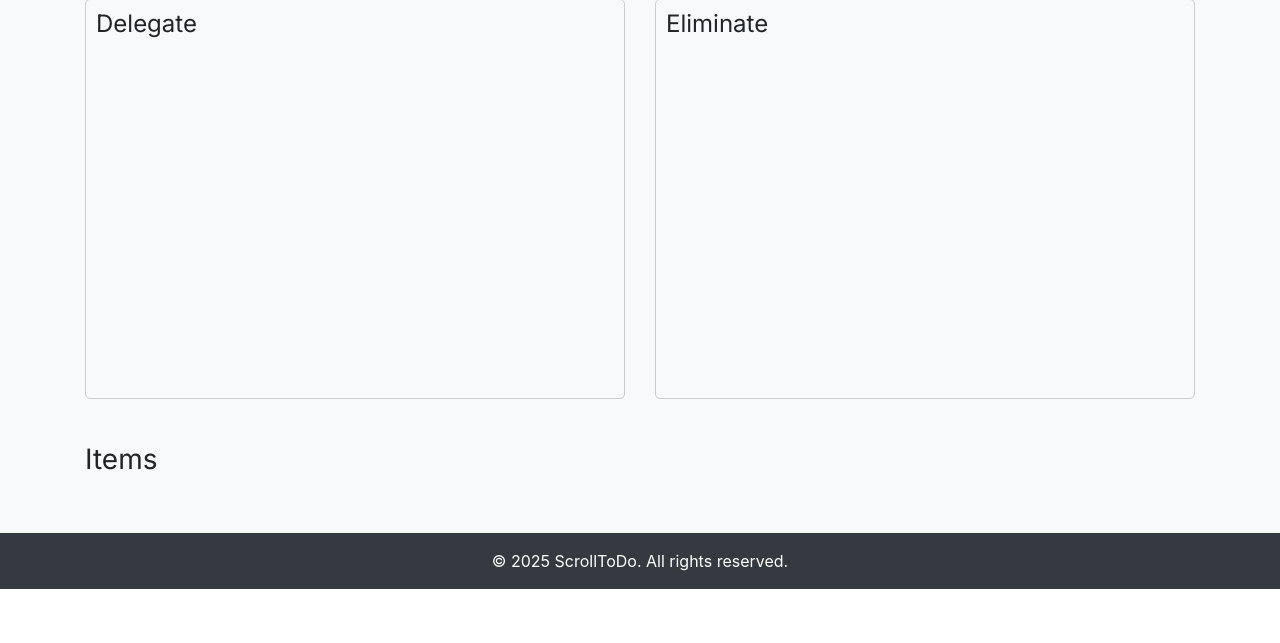
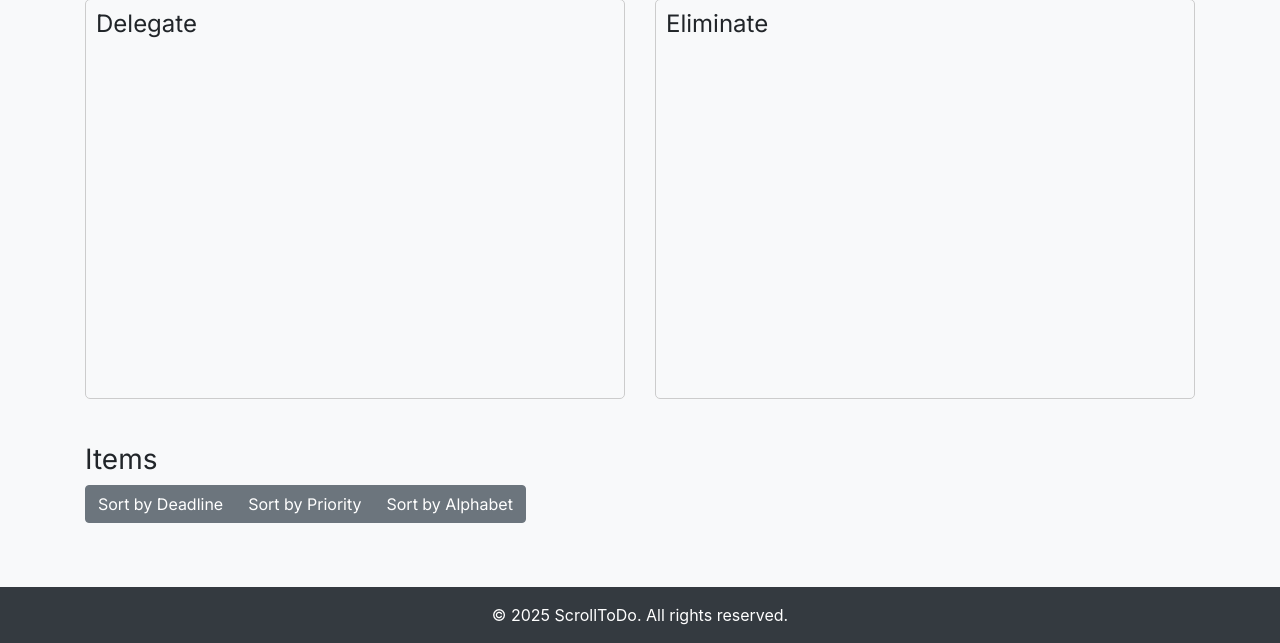
Before and after one commit to sharichungcode/ScrollToDo, a Django app: template tasks/templates/tasks/item_list_detail.html in a window 1280 px wide. Shown: the part 648-1291 px from the top of the page. Before the commit the page ends 1237 px from the top, so only its background shows below. Run offline with Django 4.2, Linux system fonts and the light colour scheme; the template is opened without the code that fills it, so the values that code supplies are empty; some libraries are stand-ins or nearby versions.

Commit message:
Item list sorting and saving edited ranking

```diff
--- a/tasks/templates/tasks/item_list_detail.html
+++ b/tasks/templates/tasks/item_list_detail.html
@@ -108,9 +108,14 @@
 
         <div class="mt-4">
             <h3 class="fw-bold">Items</h3>
+            <div class="btn-group mb-3" role="group" aria-label="Sorting options">
+                <button type="button" class="btn btn-secondary" onclick="sortItems('deadline')">Sort by Deadline</button>
+                <button type="button" class="btn btn-secondary" onclick="sortItems('priority')">Sort by Priority</button>
+                <button type="button" class="btn btn-secondary" onclick="sortItems('alphabet')">Sort by Alphabet</button>
+            </div>
             <div class="list-group" id="items-list">
                 {% for item in items %}
-                <div class="list-group-item d-flex justify-content-between align-items-center task-item" draggable="true" data-id="{{ item.id }}" data-position-x="{{ item.position_x }}" data-position-y="{{ item.position_y }}" data-priority="{{ item.priority }}" data-order="{{ item.order }}">
+                <div class="list-group-item d-flex justify-content-between align-items-center task-item" draggable="true" data-id="{{ item.id }}" data-position-x="{{ item.position_x }}" data-position-y="{{ item.position_y }}" data-priority="{{ item.priority }}" data-order="{{ item.order }}" data-deadline="{{ item.deadline }}">
                     <div>
                         <input type="checkbox" class="me-2" {% if item.completed %}checked{% endif %}>
                         <strong>{{ item.title }}</strong> <br>
@@ -278,43 +283,6 @@ function savePosition(itemId, positionX, positionY, priority) {
             });
         }
 
-// Function to load saved positions and priorities
-function loadSavedPositions() {
-    const items = document.querySelectorAll('.task-item');
-    items.forEach(item => {
-        const itemId = item.getAttribute('data-id');
-        const positionX = item.getAttribute('data-position-x');
-        const positionY = item.getAttribute('data-position-y');
-        const priority = item.getAttribute('data-priority');
-
-        if (positionX && positionY && priority) {
-            const quadrant = document.querySelector(`.task-list[data-priority="${priority}"]`);
-            const clone = document.createElement('div');
-            clone.classList.add('item-clone');
-            clone.setAttribute('draggable', 'true');
-            clone.setAttribute('data-id', itemId);
-            clone.setAttribute('data-clone-id', itemId);
-            clone.style.left = `${positionX}px`;
-            clone.style.top = `${positionY}px`;
-            clone.innerHTML = `<strong>${item.querySelector('strong').innerText}</strong>`;
-
-            // Add drag and drop event listeners to the clone
-            clone.addEventListener('dragstart', function(e) {
-                e.dataTransfer.setData("text/plain", e.target.innerText);
-                clone.classList.add('dragging');
-            });
-            clone.addEventListener('dragend', function() {
-                clone.classList.remove('dragging');
-            });
-
-            quadrant.appendChild(clone);
-        }
-    });
-}
-
-// Call the function to load saved positions when the page is loaded
-document.addEventListener('DOMContentLoaded', loadSavedPositions);
-
         // Function to save the order of items
 function saveOrder() {
     const items = document.querySelectorAll('.task-item');
@@ -350,6 +318,43 @@ document.addEventListener('DOMContentLoaded', loadSavedPositions);
         });
     });
 }
+
+// Function to sort items
+function sortItems(criteria) {
+    const itemsList = document.getElementById('items-list');
+    const items = Array.from(itemsList.children);
+
+    if (criteria === 'priority') {
+        const priorityOrder = ['doFirst', 'schedule', 'delegate', 'eliminate'];
+        items.sort((a, b) => {
+            return priorityOrder.indexOf(a.getAttribute('data-priority')) - priorityOrder.indexOf(b.getAttribute('data-priority'));
+        });
+    } else {
+        items.sort((a, b) => {
+            if (criteria === 'deadline') {
+                return new Date(a.getAttribute('data-deadline')) - new Date(b.getAttribute('data-deadline'));
+            } else if (criteria === 'alphabet') {
+                return a.querySelector('strong').innerText.localeCompare(b.querySelector('strong').innerText);
+            }
+        });
+    }
+
+    items.forEach(item => itemsList.appendChild(item));
+    saveOrder();
+}
+
+// Function to load saved order
+function loadSavedOrder() {
+    const itemsList = document.getElementById('items-list');
+    const items = Array.from(itemsList.children);
+
+    items.sort((a, b) => a.getAttribute('data-order') - b.getAttribute('data-order'));
+
+    items.forEach(item => itemsList.appendChild(item));
+}
+
+// Call the function to load saved order when the page is loaded
+document.addEventListener('DOMContentLoaded', loadSavedOrder);
 
         // Function to update the assigned quadrant
         function updateAssignedQuadrant(itemId, priority) {
@@ -414,6 +419,43 @@ document.addEventListener('DOMContentLoaded', loadSavedPositions);
                 alert('An unexpected error occurred while updating the task priority.');
             });
         }
+
+        // Function to load saved positions and priorities
+        function loadSavedPositions() {
+            const items = document.querySelectorAll('.task-item');
+            items.forEach(item => {
+                const itemId = item.getAttribute('data-id');
+                const positionX = item.getAttribute('data-position-x');
+                const positionY = item.getAttribute('data-position-y');
+                const priority = item.getAttribute('data-priority');
+
+                if (positionX && positionY && priority) {
+                    const quadrant = document.querySelector(`.task-list[data-priority="${priority}"]`);
+                    const clone = document.createElement('div');
+                    clone.classList.add('item-clone');
+                    clone.setAttribute('draggable', 'true');
+                    clone.setAttribute('data-id', itemId);
+                    clone.setAttribute('data-clone-id', itemId);
+                    clone.style.left = `${positionX}px`;
+                    clone.style.top = `${positionY}px`;
+                    clone.innerHTML = `<strong>${item.querySelector('strong').innerText}</strong>`;
+
+                    // Add drag and drop event listeners to the clone
+                    clone.addEventListener('dragstart', function(e) {
+                        e.dataTransfer.setData("text/plain", e.target.innerText);
+                        clone.classList.add('dragging');
+                    });
+                    clone.addEventListener('dragend', function() {
+                        clone.classList.remove('dragging');
+                    });
+
+                    quadrant.appendChild(clone);
+                }
+            });
+        }
+
+        // Call the function to load saved positions when the page is loaded
+        document.addEventListener('DOMContentLoaded', loadSavedPositions);
     </script>
 </body>
 </html>
```
Also changed, not shown: tasks/views.py (line endings or trailing spaces). Lines whose indentation alone changed are shown as unchanged.
